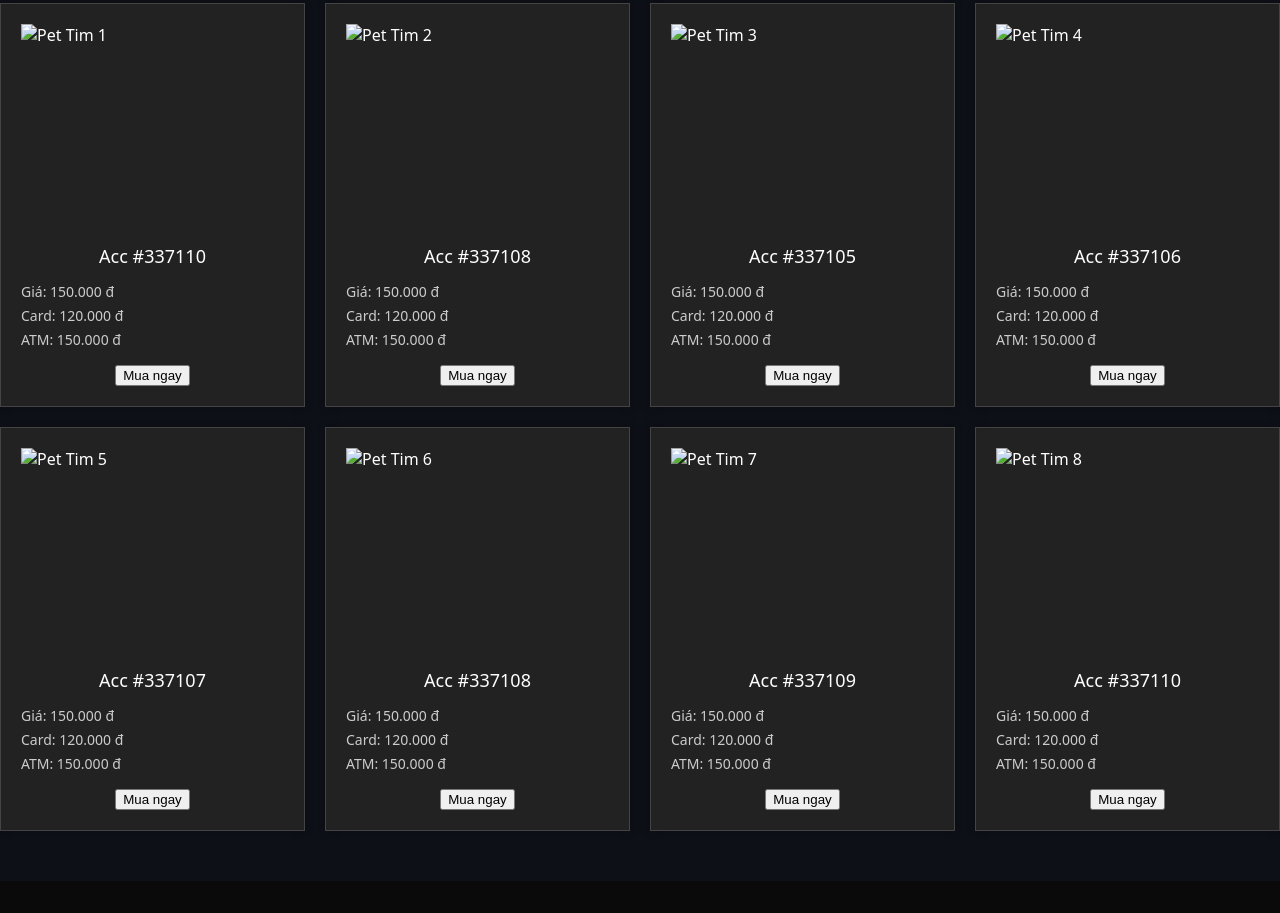
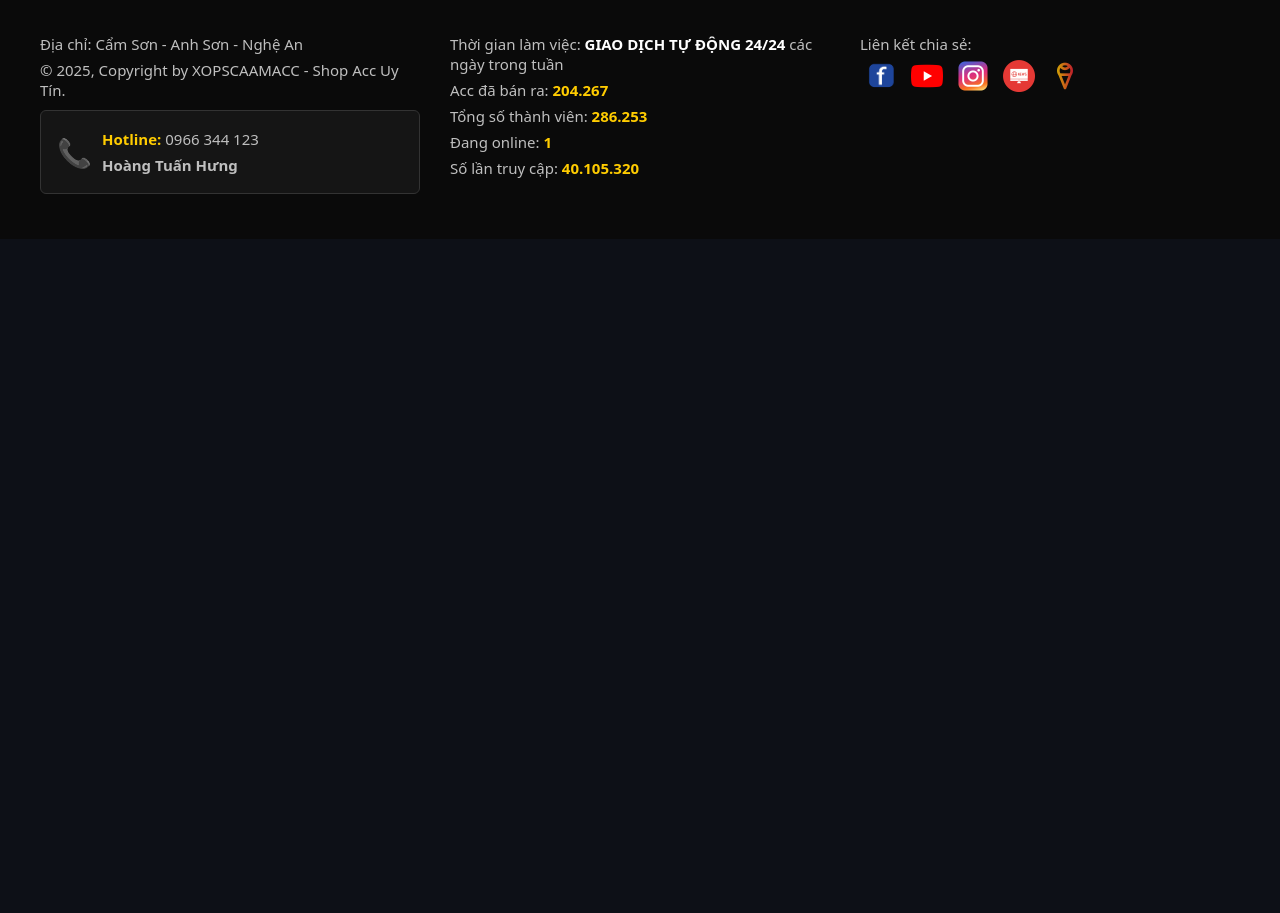
Before and after one commit to baoporever-cloud/nhom14, a website: page public/sanpettim.html in a window 1280 px wide. Shown: the part 236-1149 px from the top of the page. After the commit the page ends 800 px from the top, so only its background shows below. Drawn offline with Linux system fonts and the light colour scheme; files whose address does not match are found by name.

Commit message:
Update sanpettim.html

```diff
--- a/public/sanpettim.html
+++ b/public/sanpettim.html
@@ -34,179 +34,6 @@
       <div class="pettim-container">
         <h1 class="pettim-title">Săn Pet Tím</h1>
         <p class="pettim-sub">Mua ngay pet tim với giá ưu đãi, nhận được tài khoản sau khi thanh toán!</p>
-      </div>
-    </section>
-
-    <!-- Product Grid -->
-    <section class="pettim-list">
-      <div class="pettim-container">
-        <div class="pettim-grid">
-          <!-- Product Card 1 -->
-          <article class="pettim-card">
-            <div class="pettim-img-wrap">
-              <img src="image1.jpg" alt="Pet Tim 1">
-            </div>
-            <div class="pettim-header">Acc #337110</div>
-            <div class="pettim-info">
-              <ul>
-                <li>Giá: 150.000 đ</li>
-      <li>Card: 120.000 đ</li>
-      <li>ATM: 150.000 đ</li>
-              </ul>
-            </div>
-            <div class="pettim-actions">
-              <button class="buy-btn" onclick="openModal()">Mua ngay</button>
-          </div>
-          <!-- MODAL -->
-<div class="modal" id="buyModal">
-    <div class="modal-content">
-
-        <span class="close" onclick="closeModal()">&times;</span>
-
-        <h2>THÔNG TIN MUA ACC</h2>
-
-        <div class="info-box">
-            <p><strong>Đúng Mật Khẩu</strong> 100%</p>
-            <p><strong>Trắng thông tin</strong> 100%</p>
-            <p><strong>Có Pét Tím Tí Nị</strong> 100%</p>
-            <p><strong>Có Pét Hàng Hiệu</strong> 100%</p>
-        </div>
-        <button class="confirm-btn">Xác nhận</button>
-    </div>
-</div>
-<script src="products.js"></script>
-          </article>
-
-          <!-- Product Card 2 -->
-          <article class="pettim-card">
-            <div class="pettim-img-wrap">
-              <img src="image1.jpg" alt="Pet Tim 2">
-            </div>
-            <div class="pettim-header">Acc #337108</div>
-            <div class="pettim-info">
-              <ul>
-                <li>Giá: 150.000 đ</li>
-      <li>Card: 120.000 đ</li>
-      <li>ATM: 150.000 đ</li>
-              </ul>
-            </div>
-            <div class="pettim-actions">
-
-              <button class="buy-btn" onclick="openModal()">Mua ngay</button>
-            </div>
-          </article>
-
-          <!-- Product Card 3 -->
-          <article class="pettim-card">
-            <div class="pettim-img-wrap">
-              <img src="image1.jpg" alt="Pet Tim 3">
-            </div>
-            <div class="pettim-header">Acc #337105</div>
-            <div class="pettim-info">
-              <ul>
-                <li>Giá: 150.000 đ</li>
-      <li>Card: 120.000 đ</li>
-      <li>ATM: 150.000 đ</li>
-              </ul>
-            </div>
-            <div class="pettim-actions">
-
-             <button class="buy-btn" onclick="openModal()">Mua ngay</button>
-            </div>
-          </article>
-          <!-- Product Card 4 -->
-<article class="pettim-card">
-  <div class="pettim-img-wrap">
-    <img src="image1.jpg" alt="Pet Tim 4">
-  </div>
-  <div class="pettim-header">Acc #337106</div>
-  <div class="pettim-info">
-    <ul>
-      <li>Giá: 150.000 đ</li>
-      <li>Card: 120.000 đ</li>
-      <li>ATM: 150.000 đ</li>
-    </ul>
-  </div>
-  <div class="pettim-actions">
-    <button class="buy-btn" onclick="openModal()">Mua ngay</button>
-  </div>
-</article>
-
-<!-- Product Card 5 -->
-<article class="pettim-card">
-  <div class="pettim-img-wrap">
-    <img src="image1.jpg" alt="Pet Tim 5">
-  </div>
-  <div class="pettim-header">Acc #337107</div>
-  <div class="pettim-info">
-    <ul>
-     <li>Giá: 150.000 đ</li>
-      <li>Card: 120.000 đ</li>
-      <li>ATM: 150.000 đ</li>
-    </ul>
-  </div>
-  <div class="pettim-actions">
-    <button class="buy-btn" onclick="openModal()">Mua ngay</button>
-  </div>
-</article>
-
-<!-- Product Card 6 -->
-<article class="pettim-card">
-  <div class="pettim-img-wrap">
-    <img src="image1.jpg" alt="Pet Tim 6">
-  </div>
-  <div class="pettim-header">Acc #337108</div>
-  <div class="pettim-info">
-    <ul>
-     <li>Giá: 150.000 đ</li>
-      <li>Card: 120.000 đ</li>
-      <li>ATM: 150.000 đ</li>
-    </ul>
-  </div>
-  <div class="pettim-actions">
-   <button class="buy-btn" onclick="openModal()">Mua ngay</button>
-  </div>
-</article>
-
-<!-- Product Card 7 -->
-<article class="pettim-card">
-  <div class="pettim-img-wrap">
-    <img src="image1.jpg" alt="Pet Tim 7">
-  </div>
-  <div class="pettim-header">Acc #337109</div>
-  <div class="pettim-info">
-    <ul>
-      <li>Giá: 150.000 đ</li>
-      <li>Card: 120.000 đ</li>
-      <li>ATM: 150.000 đ</li>
-    </ul>
-  </div>
-  <div class="pettim-actions">
-   <button class="buy-btn" onclick="openModal()">Mua ngay</button>
-  </div>
-</article>
-
-<!-- Product Card 8 -->
-<article class="pettim-card">
-  <div class="pettim-img-wrap">
-    <img src="image1.jpg" alt="Pet Tim 8">
-  </div>
-  <div class="pettim-header">Acc #337110</div>
-  <div class="pettim-info">
-    <ul>
-      <li>Giá: 150.000 đ</li>
-      <li>Card: 120.000 đ</li>
-      <li>ATM: 150.000 đ</li>
-    </ul>
-  </div>
-  <div class="pettim-actions">
-   <button class="buy-btn" onclick="openModal()">Mua ngay</button>
-  </div>
-</article>
-
-
-          <!-- Add more cards as needed -->
-        </div>
       </div>
     </section>
   </main>
```
